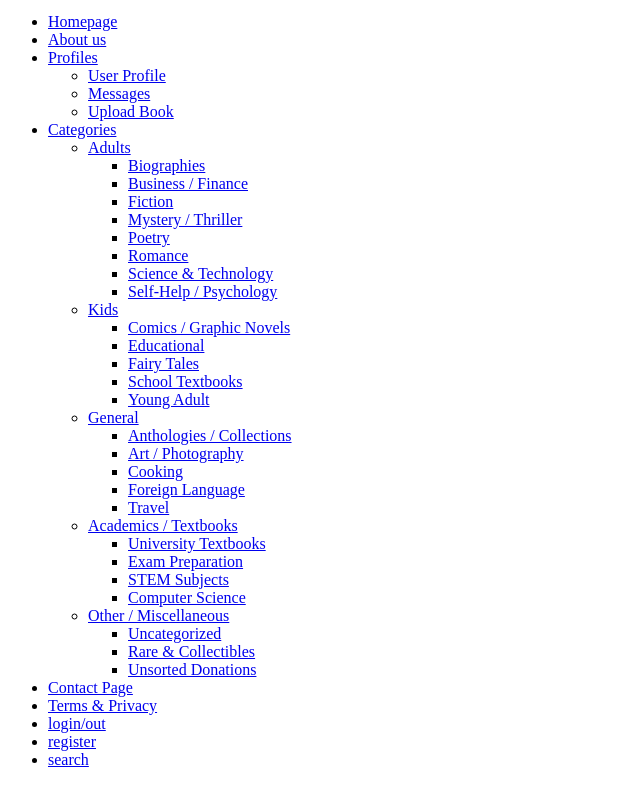
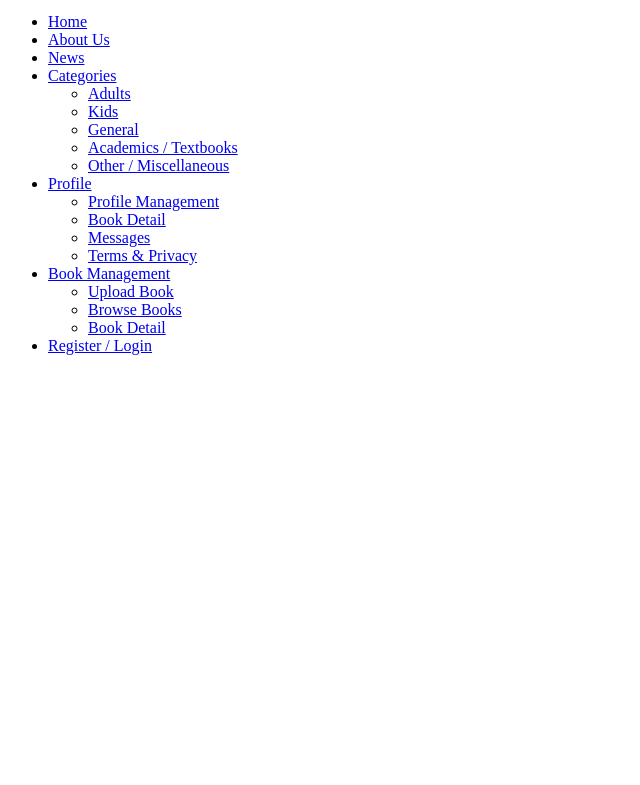
Before and after one commit to myrtokam/kapodistriako, a plain HTML site: page header.html in a window 1280 px wide. Shown: the part 29-814 px from the top of the page, without its empty margins (0-640 px from the left). Drawn offline with Linux system fonts and the light colour scheme.

Commit message:
Add files via upload

```diff
--- a/header.html
+++ b/header.html
@@ -1,102 +1,61 @@
 <!DOCTYPE html>
 <html lang="en">
-<meta http-equiv="Content-Type" content="text/html; charset=UTF-8">
 <head>
   <meta charset="UTF-8">
   <title>Book Mania</title>
-       <link rel="stylesheet" href="CSS/style.css">
+  <link rel="stylesheet" href="header-footer.css">
 
 </head>
+<body>
+<header>
+ <header class="navbar__menu">
+    <!-- Logo -->
+    <img src="/images/DarkLogo.png" alt="Book Mania Logo" class="logo" >
 
-   <body>
+    <!-- Navigation -->
+     <div class ="nav-menu">
+    <ul>
+      <li><a href="#home">Home</a></li>
+      <li><a href="#about">About Us</a></li>
+      <li><a href="#news">News</a></li>
 
-					<div class="container-menu">
+      <li class="nav-item-dropdown">
+        <a class="nav-link dropdown-toggle" data-bs-toggle="dropdown" href="#">Categories</a>
+        <ul class="dropdown-content">
+          <li><a href="#">Adults</a></li>
+          <li><a href="#">Kids</a></li>
+          <li><a href="#">General</a></li>
+          <li><a href="#">Academics / Textbooks</a></li>
+          <li><a href="#">Other / Miscellaneous</a></li>
+        </ul>
+      </li>
+       <li class="nav-item dropdown">
+        <a class="nav-link dropdown-toggle" data-bs-toggle="dropdown" href="#">Profile</a>
+        <ul class="dropdown-content">
+          <li><a href="#about">Profile Management</a></li>
+          <li><a href="#news">Book Detail</a></li>
+          <li><a href="#">Messages</a></li>
+          <li><a href="#">Terms & Privacy</a></li>
+       </ul>
+      </li>
+     <li class="nav-item dropdown">
+        <a class="nav-link dropdown-toggle" data-bs-toggle="dropdown" href="#">Book Management</a>
+        <ul class="dropdown-content">
+           <li><a href="#">Upload Book</a></li>
+           <li><a href="#about">Browse Books</a></li>
+           <li><a href="#news">Book Detail</a></li>
 
-						<!-- Logo -->
-							<img src="images/mylogo.png" alt="Book Mania Logo" class="logo" height="100" width="100">
+        </ul>
+      </li>
 
 
-						<!-- Nav -->
-							<nav id="nav">
-								<ul>
-								   	<li><a class="icon solid fa-home" href="/website1/index.html"><span>Homepage</span></a></li>
-									  	   <li><a href="/website1/aboutus.html">About us</a></li>
-											<li><a href="/website1/profile.html">Profiles</a>
-                                 <ul>
-                                   	<li><a href="#">User Profile</a></li>
-                                 	<li><a href="#">Messages</a></li>
-                                    <li><a href="#">Upload Book</a></li>
+         <li><a href="#home">Register / Login</a></li>
     </ul>
-                                 </li>
-										<li><a href="/website1/categories.html">Categories</a>
-  <ul>
-    <li><a href="#">Adults</a>
-      <ul>
-        <li><a href="#">Biographies</a></li>
-        <li><a href="#">Business / Finance</a></li>
-        <li><a href="#">Fiction</a></li>
-        <li><a href="#">Mystery / Thriller</a></li>
-        <li><a href="#">Poetry</a></li>
-        <li><a href="#">Romance</a></li>
-        <li><a href="#">Science & Technology</a></li>
-        <li><a href="#">Self‑Help / Psychology</a></li>
-      </ul>
-    </li>
-    <li><a href="#">Kids</a>
-      <ul>
-        <li><a href="#">Comics / Graphic Novels</a></li>
-        <li><a href="#">Educational</a></li>
-        <li><a href="#">Fairy Tales</a></li>
-        <li><a href="#">School Textbooks</a></li>
-        <li><a href="#">Young Adult</a></li>
-      </ul>
-    </li>
-    <li><a href="#">General</a>
-      <ul>
-        <li><a href="#">Anthologies / Collections</a></li>
-        <li><a href="#">Art / Photography</a></li>
-        <li><a href="#">Cooking</a></li>
-        <li><a href="#">Foreign Language</a></li>
-        <li><a href="#">Travel</a></li>
-      </ul>
-    </li>
-    <li><a href="#">Academics / Textbooks</a>
-      <ul>
-        <li><a href="#">University Textbooks</a></li>
-        <li><a href="#">Exam Preparation</a></li>
-        <li><a href="#">STEM Subjects</a></li>
-        <li><a href="#">Computer Science</a></li>
-      </ul>
-    </li>
-    <li><a href="#">Other / Miscellaneous</a>
-      <ul>
-        <li><a href="#">Uncategorized</a></li>
-        <li><a href="#">Rare & Collectibles</a></li>
-        <li><a href="#">Unsorted Donations</a></li>
-      </ul>
-    </li>
-  </ul>
-</li>
-                           <li><a href="#">Contact Page</a></li>
-                            <li><a href="#">Terms & Privacy</a></li>
-                           <span class="icon-solid-fa-bars">
-									<li><a class="login/out" href="login/out"><span>login/out</span></a></li>
-									<li><a class="register" href="right-sidebar.html"><span>register</span></a></li>
-									<li><a class="search" href="no-sidebar.html"><span>search</span></a></li>
-								</ul>
-                        </span>
-							</nav>
-
   </div>
-				</section>
 
 
 
 
-
-
-
-
-  </header>
+</headesr>
 </body>
 </html>
```
Also changed, not shown: footer.html (+1 -1 lines), index.html (+6 -5 lines). Lines whose indentation alone changed are shown as unchanged.
